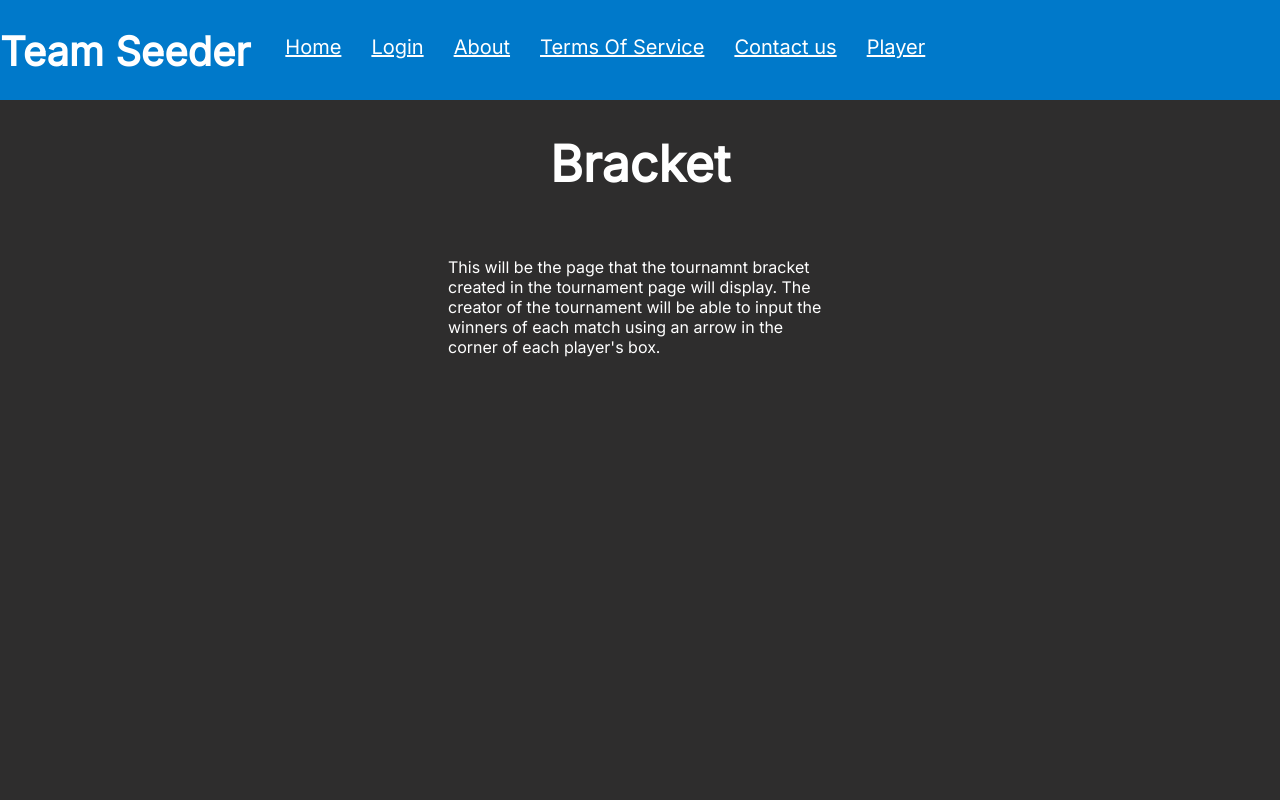
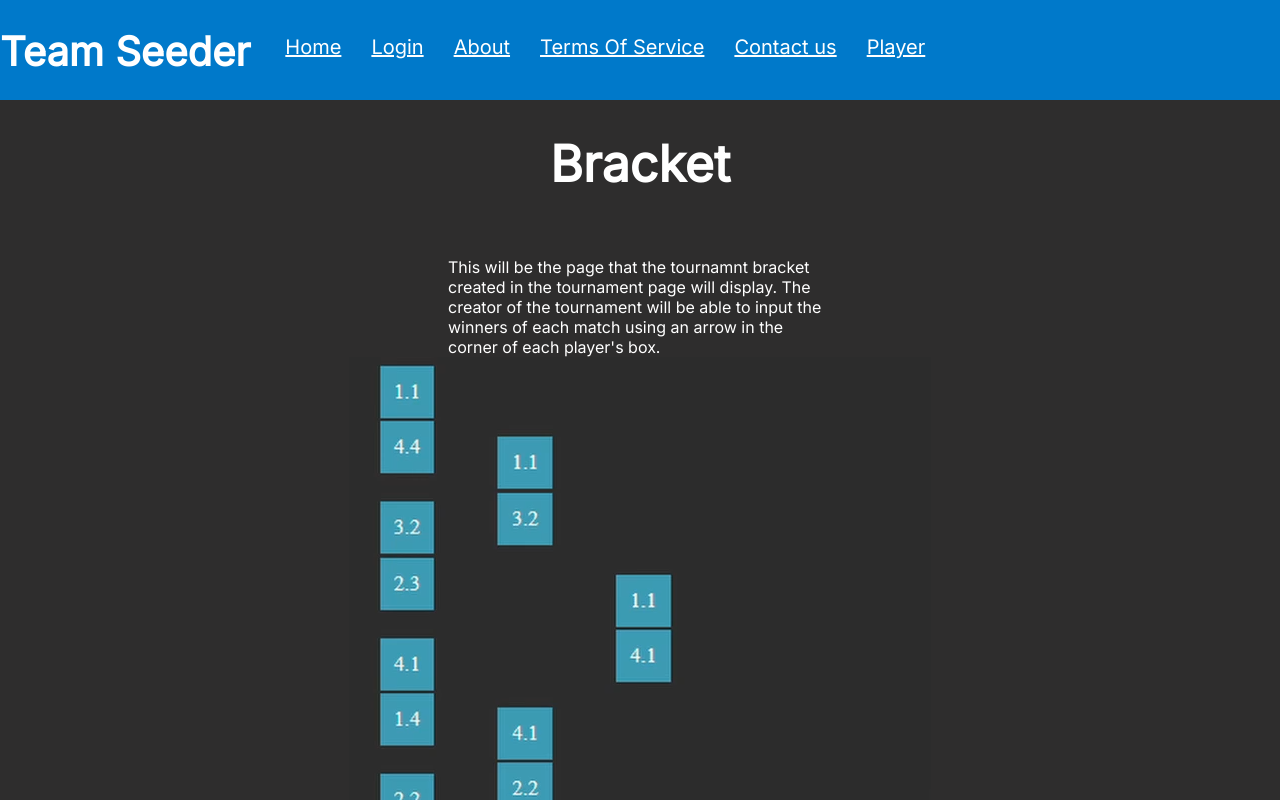
Before and after one commit to jpkravcik/team-seeder, a React (Create React App) app: page /output in a window 1280 px wide. Shown: the top 800 px of the page. Built offline with nearby package versions, Linux system fonts and the light colour scheme; no server answers.

Commit message:
Bracket page/ CSS chaged
all links work fine

```diff
--- a/src/App.css
+++ b/src/App.css
@@ -7,7 +7,7 @@
     flex-direction: column;
     align-content: center;
     align-items: center;
-    height: 1000px;
+    height: 100%;
     width: 100%;
     background-color: rgb(46, 45, 45);
 }
--- a/src/components/Output.js
+++ b/src/components/Output.js
@@ -1,3 +1,6 @@
+import React from "react";
+
+
 const Output = () => {
     return (
         <div className= "container">
@@ -8,7 +11,10 @@ const Output = () => {
                     creator of the tournament will be able to input
                     the winners of each match using an arrow in the
                     corner of each player's box.
+                <img src="/images/outputPic.png" alt="outputimage"/>
                 </div>
+
+
         </div>
     )
 }
```
Also changed, not shown: public/images/outputPic.png (added).
